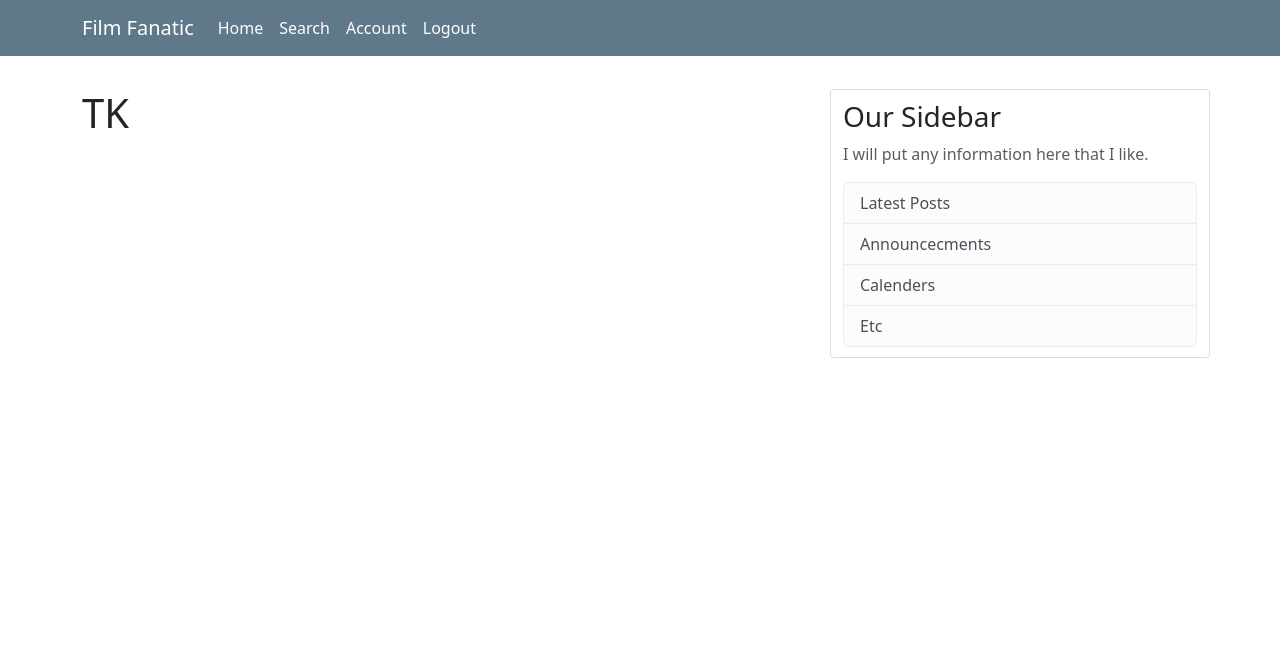
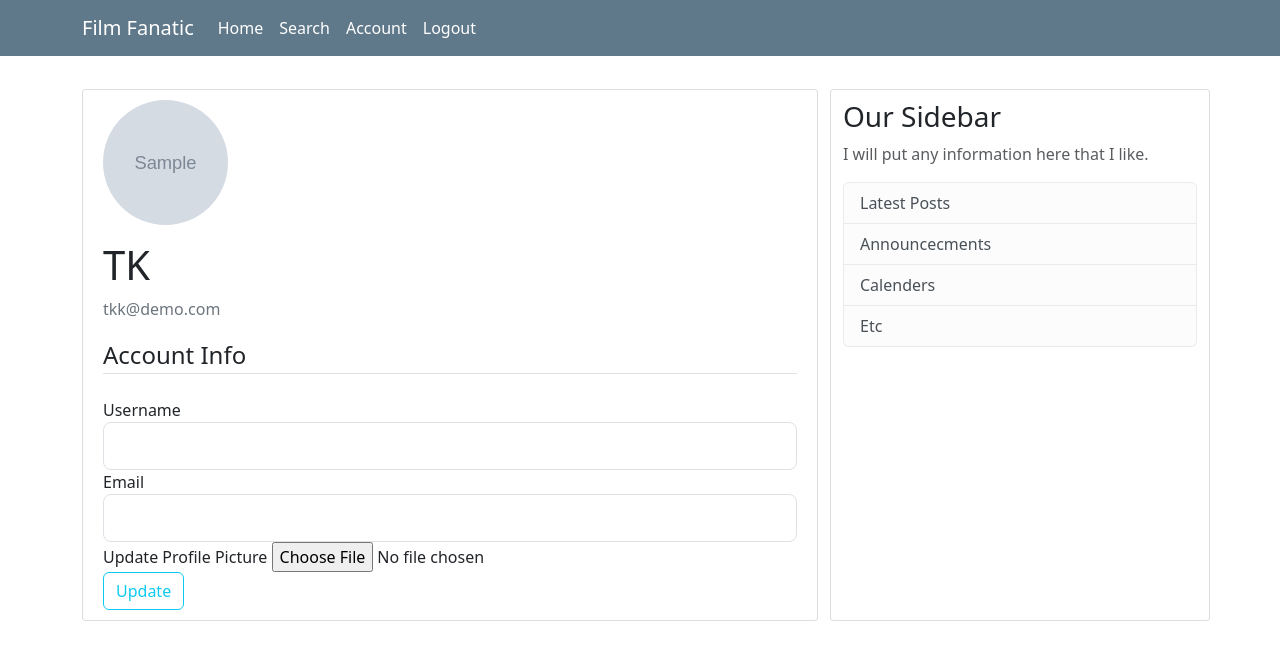
Before and after one commit to T-KibCode/MilestoneProject-3, a Flask app: template flickfanatic/templates/account.html in a window 1280 px wide. Shown: the top 660 px of the page. Run offline with Flask 3, Linux system fonts and the light colour scheme; a user stored in the database is signed in; tables that the repository leaves empty hold one stand-in row (values such as "Sample post"); the template is opened without the code that fills it: values that come from a table or form of the project are taken from there, most other values are stand-ins (such as "Sample title", 1, 10 or a date in 2020); grey boxes marked "Sample" are stand-in pictures; some libraries are stand-ins or nearby versions.

Commit message:
<fix> (flickfanatic): flask rendering error (#1)
Signed-off-by: T-KibCode <tkibirige94@gmail.com>

```diff
--- /dev/null
+++ b/flickfanatic/templates/about.html
@@ -0,0 +1,4 @@
+{% extends "base.html" %}
+{% block content %}
+    <h1>About Page</h1>
+{% endblock content %}
--- a/flickfanatic/templates/account.html
+++ b/flickfanatic/templates/account.html
@@ -1,5 +1,57 @@
 {% extends "base.html" %}
-{% block title %}{% endblock %}
 {% block content %}
-    <h1>{{ current_user.username}}</h1>
-{% endblock %}
+    <div class="content-section">
+      <div class="media">
+        <img class="rounded-circle account-img" src="{{ image_file }}">
+        <div class="media-body">
+          <h2 class="account-heading">{{ current_user.username }}</h2>
+          <p class="text-secondary">{{ current_user.email }}</p>
+        </div>
+      </div>
+        <form method="POST" action="" enctype="multipart/form-data">
+            {{ form.hidden_tag() }}
+            <fieldset class="form-group">
+                <legend class="border-bottom mb-4">Account Info</legend>
+                <div class="form-group">
+                    {{ form.username.label(class="form-control-label") }}
+
+                    {% if form.username.errors %}
+                        {{ form.username(class="form-control form-control-lg is-invalid") }}
+                        <div class="invalid-feedback">
+                            {% for error in form.username.errors %}
+                                <span>{{ error }}</span>
+                            {% endfor %}
+                        </div>
+                    {% else %}
+                        {{ form.username(class="form-control form-control-lg") }}
+                    {% endif %}
+                </div>
+                <div class="form-group">
+                    {{ form.email.label(class="form-control-label") }}
+                    {% if form.email.errors %}
+                        {{ form.email(class="form-control form-control-lg is-invalid") }}
+                        <div class="invalid-feedback">
+                            {% for error in form.email.errors %}
+                                <span>{{ error }}</span>
+                            {% endfor %}
+                        </div>
+                    {% else %}
+                        {{ form.email(class="form-control form-control-lg") }}
+                    {% endif %}
+                </div>
+                <div class="form-group">
+                    {{ form.picture.label() }}
+                    {{ form.picture(class="form-control-file") }}
+                    {% if form.picture.errors %}
+                        {% for error in form.picture.errors %}
+                            <span class="text-danger">{{ error }}</span></br>
+                        {% endfor %}
+                    {% endif %}
+                </div>
+            </fieldset>
+            <div class="form-group">
+                {{ form.submit(class="btn btn-outline-info") }}
+            </div>
+        </form>
+    </div>
+{% endblock content %}
--- a/flickfanatic/templates/base.html
+++ b/flickfanatic/templates/base.html
@@ -27,7 +27,7 @@
           <a class="nav-link active" aria-current="page" href="{{ url_for('home') }}">Home</a>
           </li>
           <li class="nav-item">
-          <a class="nav-link active" href="{{ url_for('search') }}">Search</a>
+            <a class="nav-link active" href="{{ url_for('search') }}">Search</a>
           </li>
           <li class="nav-item">
           {% if current_user.is_authenticated %}
--- a/flickfanatic/templates/index.html
+++ b/flickfanatic/templates/index.html
@@ -1,9 +1,8 @@
 {% extends "base.html" %}
-
 
 {% block title %}Home Page{% endblock %}
 
-{% block content%}
+{% block content %}
     {% for post in posts %}
         <article class="media content-section">
             <div class="media-body">
--- a/run.py
+++ b/run.py
@@ -1,3 +1,4 @@
+from flask import Flask
 from flickfanatic import app
 
 
```
Also changed, not shown: flickfanatic/models.py (+8 -5 lines), flickfanatic/templates/login.html (+5 -9 lines), flickfanatic/templates/search.html (+19 -0 lines), movie.sql (line endings or trailing spaces), photo proof of work/Screen Shot 2023-04-28 at 10.56.42.png (added), photo proof of work/Screen Shot 2023-04-28 at 12.45.26.png (added), photo proof of work/Screen Shot 2023-04-28 at 12.45.34.png (added), photo proof of work/Screen Shot 2023-04-28 at 12.47.57.png (added), photo proof of work/Screen Shot 2023-04-28 at 19.41.01 (2).png (added), photo proof of work/Screen Shot 2023-04-28 at 19.41.01.png (added), photo proof of work/Screen Shot 2023-04-28 at 21.27.45.png (added), photo proof of work/Screen Shot 2023-04-28 at 22.08.25.png (added), photo proof of work/Screen Shot 2023-04-28 at 22.08.34.png (added), profile_pics/default.jpg (added).
